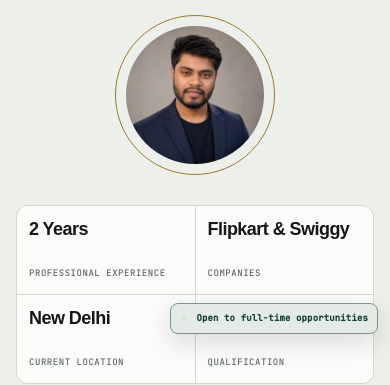
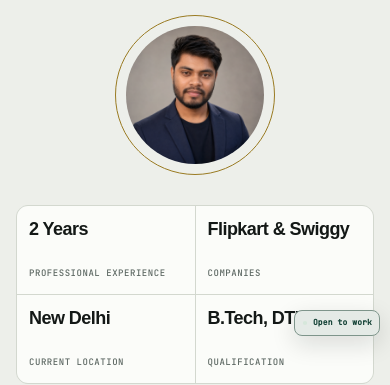
Before and after one commit to impvn/portfolio, a plain HTML site: page index.html in a window 390 px wide. Shown: the part 482-867 px from the top of the page. Drawn offline with nearby package versions, Linux system fonts and the light colour scheme; a web font is replaced by a local one.

Commit message:
Compact availability badge on mobile

```diff
--- a/index.html
+++ b/index.html
@@ -394,6 +394,10 @@
         -webkit-backdrop-filter: blur(10px);
       }
 
+      .availability-short {
+        display: none;
+      }
+
       .hero h1 {
         font-family: var(--display);
         font-size: clamp(36px, 6vw, 64px);
@@ -2154,7 +2158,16 @@
         .hero h1 { margin-bottom: 16px; }
         .hero-sub { margin-bottom: 24px; }
         .hero-proof-note { margin-top: 14px; padding: 13px 14px; line-height: 1.55; }
-        .page-availability { right: 12px; bottom: 12px; padding: 7px 9px; font-size: 9px; }
+        .page-availability {
+          right: 10px;
+          bottom: 10px;
+          gap: 5px;
+          padding: 5px 7px;
+          font-size: 8px;
+        }
+        .page-availability::before { width: 6px; height: 6px; }
+        .availability-full { display: none; }
+        .availability-short { display: inline; }
         .profile-card,
         .profile-card img { width: 148px; height: 148px; }
         .hero-ledger { margin-top: 36px; }
@@ -2303,8 +2316,9 @@
         &#9776;
       </button>
     </nav>
-    <div class="hero-status page-availability" role="status">
-      Open to full-time opportunities
+    <div class="hero-status page-availability" role="status" aria-label="Open to full-time opportunities">
+      <span class="availability-full">Open to full-time opportunities</span>
+      <span class="availability-short">Open to work</span>
     </div>
     <main id="main">
       <section class="hero container" id="hero">
```
